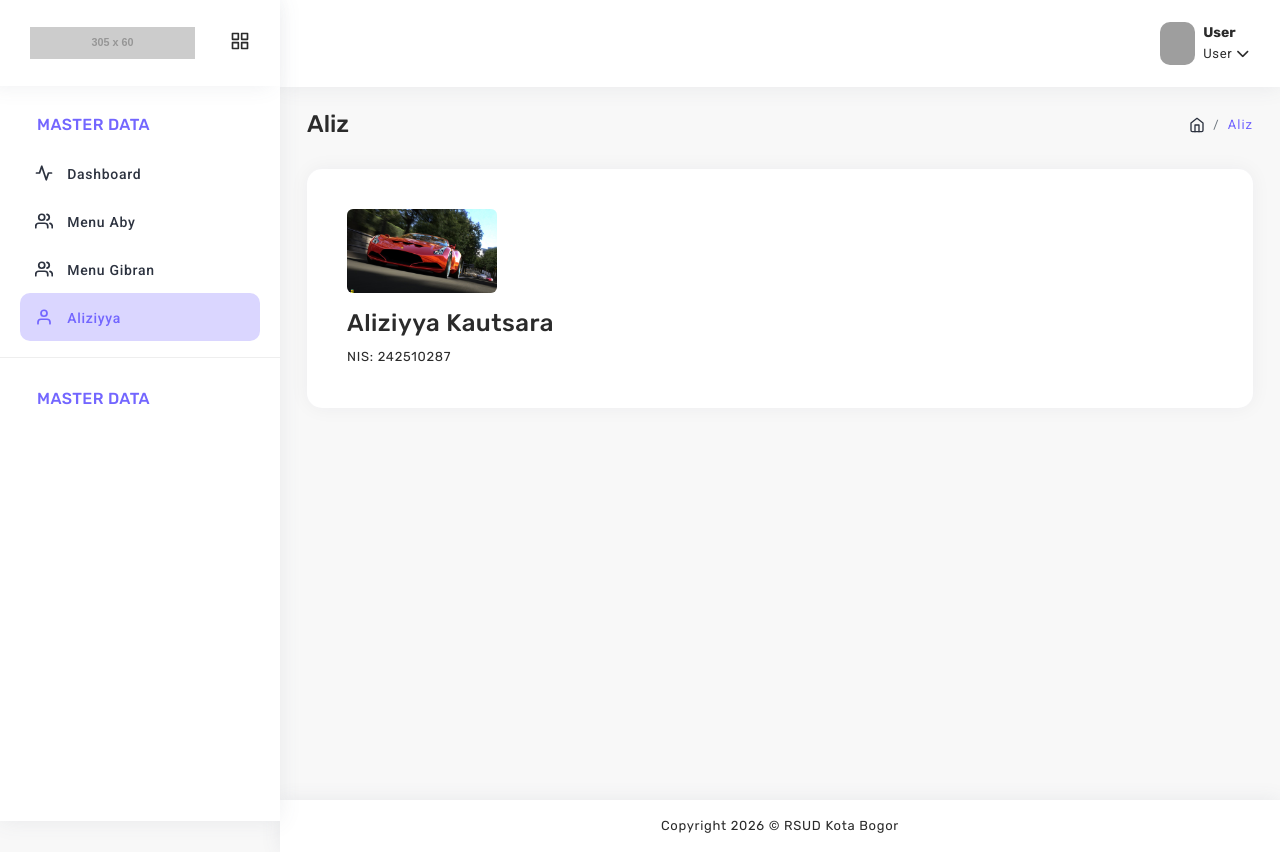
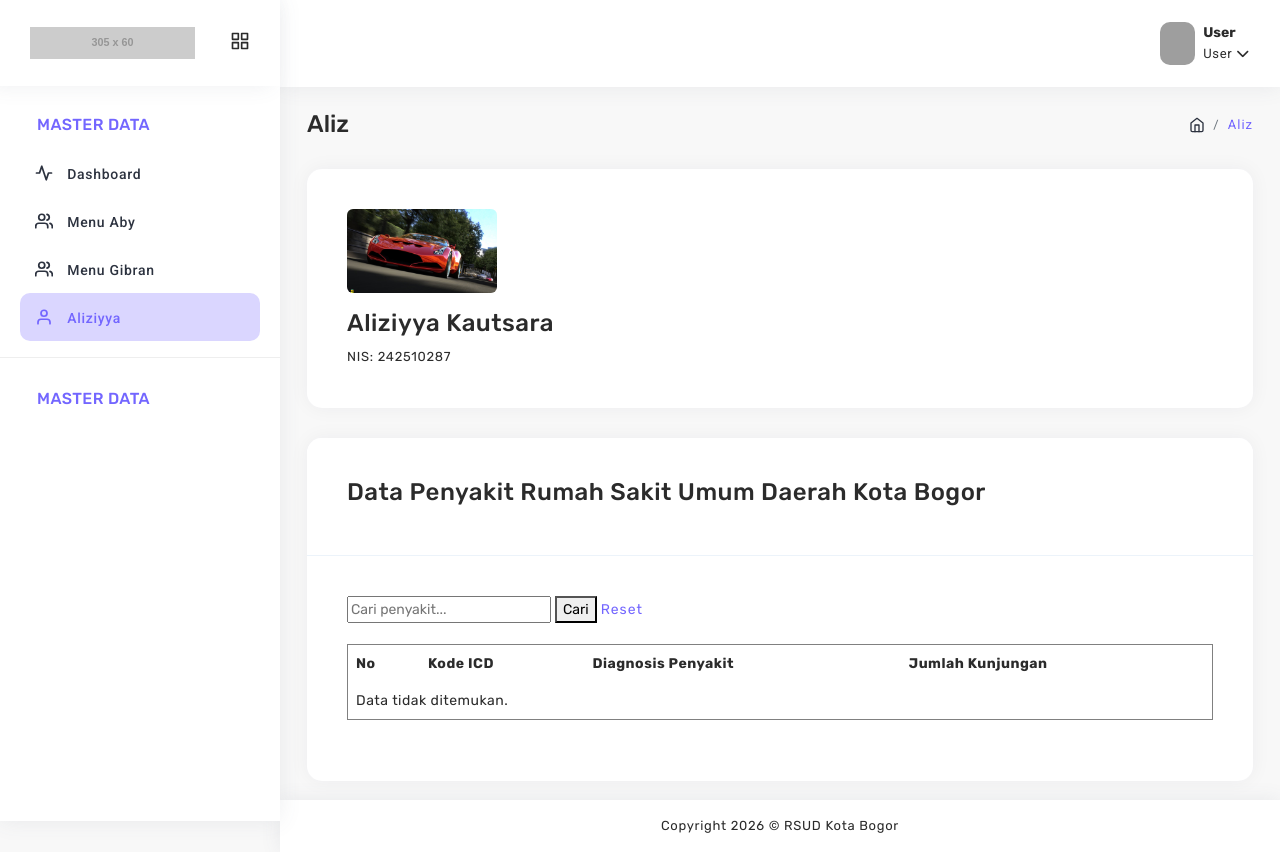
Before and after one commit to gibranabdilah236-cpu/PKL-2026-2027, a Laravel app: page /aliz in a window 1280 px wide. Run offline with Laravel 8, Linux system fonts and the light colour scheme; a user stored in the database is signed in; data comes from the database, SQL or seed files in the repository; grey boxes labelled with a size stand in for pictures from a placeholder-image service; data that the repository does not hold is empty; some libraries are stand-ins or nearby versions; grey boxes are pictures that could not be loaded.

Commit message:
Menggabungkan data penyakit ke halaman Aliz

```diff
--- a/app/Http/Controllers/PenyakitController.php
+++ b/app/Http/Controllers/PenyakitController.php
@@ -9,12 +9,19 @@ class PenyakitController extends Controller
 {
     public function index(Request $request)
     {
-        $search = $request->search;
+        $search = $request->input('search');
 
-        $penyakit = Penyakit::where('kode_icd', 'like', "%$search%")
-            ->orWhere('diagnosis_penyakit', 'like', "%$search%")
-            ->paginate(10);
+        $penyakit = Penyakit::query();
 
-        return view('penyakit.index', compact('penyakit', 'search'));
+        if ($search) {
+            $penyakit->where(function ($query) use ($search) {
+                $query->where('kode_icd', 'like', "%{$search}%")
+                    ->orWhere('diagnosis_penyakit', 'like', "%{$search}%");
+            });
+        }
+
+        $penyakit = $penyakit->paginate(10)->withQueryString();
+
+        return view('aliz', compact('penyakit', 'search'));
     }
 }
--- a/resources/views/aliz.blade.php
+++ b/resources/views/aliz.blade.php
@@ -12,6 +12,7 @@
 
 @section('content')
 <div class="container-fluid">
+
     <div class="card">
         <div class="card-body">
             <img src="{{ asset('assets/image/aliz.jpg') }}"
@@ -23,5 +24,57 @@
             <p>NIS: 242510287</p>
         </div>
     </div>
+
+    <div class="card">
+        <div class="card-header">
+            <h4>Data Penyakit Rumah Sakit Umum Daerah Kota Bogor</h4>
+        </div>
+
+        <div class="card-body">
+
+            <form action="{{ route('aliz') }}" method="GET">
+                <input type="text" name="search"
+                       placeholder="Cari penyakit..."
+                       value="{{ $search }}">
+
+                <button type="submit">Cari</button>
+                <a href="{{ route('aliz') }}">Reset</a>
+            </form>
+
+            <br>
+
+            <table border="1" cellpadding="8" cellspacing="0" width="100%">
+                <thead>
+                    <tr>
+                        <th>No</th>
+                        <th>Kode ICD</th>
+                        <th>Diagnosis Penyakit</th>
+                        <th>Jumlah Kunjungan</th>
+                    </tr>
+                </thead>
+
+                <tbody>
+                    @forelse ($penyakit as $item)
+                    <tr>
+                        <td>{{ $loop->iteration + ($penyakit->currentPage() - 1) * $penyakit->perPage() }}</td>
+                        <td>{{ $item->kode_icd }}</td>
+                        <td>{{ $item->diagnosis_penyakit }}</td>
+                        <td>{{ $item->jumlah_kunjungan }}</td>
+                    </tr>
+                    @empty
+                    <tr>
+                        <td colspan="4">Data tidak ditemukan.</td>
+                    </tr>
+                    @endforelse
+                </tbody>
+            </table>
+
+            <br>
+
+            {{ $penyakit->links() }}
+
+        </div>
+    </div>
+
 </div>
 @endsection
--- a/routes/web.php
+++ b/routes/web.php
@@ -18,14 +18,12 @@ Route::middleware('auth')->group(function () {
     Route::get('/menu-aby', function () {
         return view('menu-aby', [
             'nama' => 'Muhamad Aby Ramadhan',
-        'nis'  => '123456789',
+            'nis' => '123456789',
             'diagnosa' => DB::table('kasus_penyakits')->orderBy('kode_icd')->paginate(10),
         ]);
     })->name('menu.aby');
 
-    Route::get('/aliz', function () {
-        return view('aliz');
-    })->name('aliz');
+    Route::get('/aliz', [PenyakitController::class, 'index'])->name('aliz');
 
     Route::get('/menu-gibran', [DataPenyakitController::class, 'index'])->name('menu.gibran');
 
```
Lines whose indentation alone changed are shown as unchanged.
